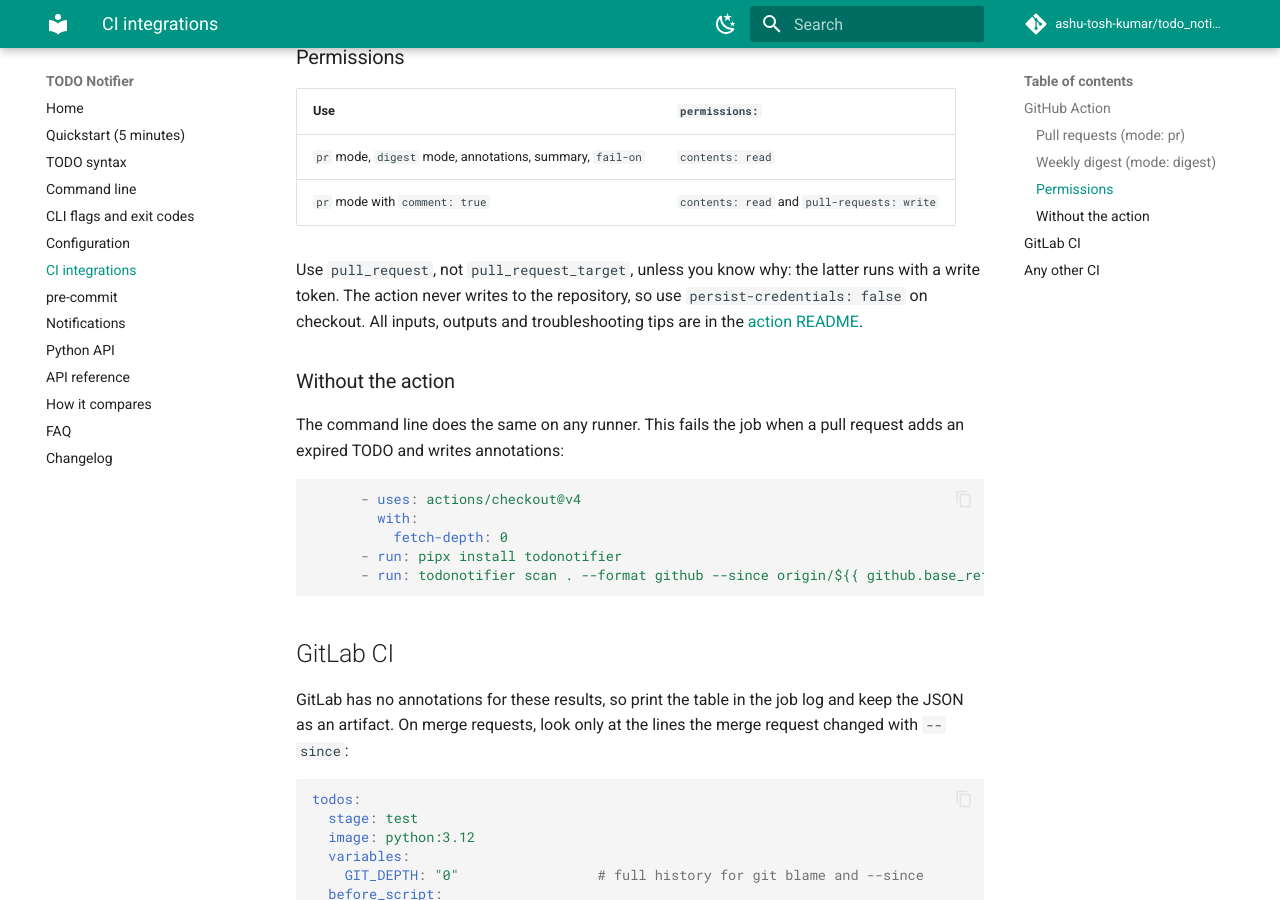
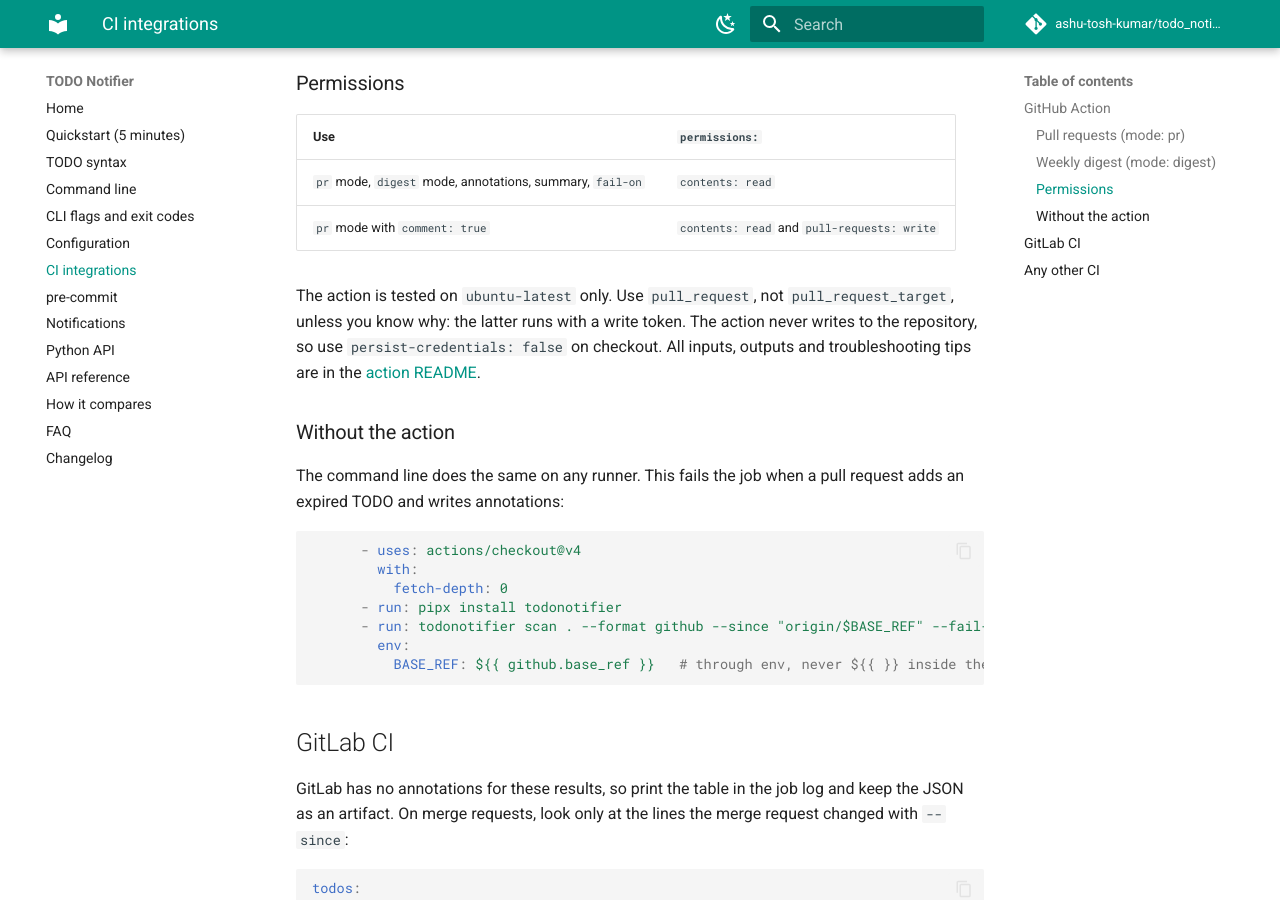
Before and after one commit to ashu-tosh-kumar/todo_notifier, an MkDocs documentation site: the page built from site_src/ci.md, in a window 1280 px wide and 900 px high, scrolled down 2034 px. Built offline with MkDocs 1.6.1 and Material for MkDocs 9.7.7, drawn with Linux system fonts in a browser that asks for light colours; comment, search, counter and statistics services are not loaded; some of the changed text lies outside the part shown.

Commit message:
docs: absolute README links for PyPI, release status notes, docs.yml least privilege, no ${{ }} in a documented run script
Records the main/development branch split for the maintainer in RELEASING.md.

Co-Authored-By: Claude Sonnet 5.5 <noreply@anthropic.com>
Claude-Session: https://claude.ai/code/session_01VcRbvQzqiB2UtnSLYc8Hbd

````diff
--- a/site_src/ci.md
+++ b/site_src/ci.md
@@ -10,7 +10,8 @@ The action in [`integrations/github-action`](https://github.com/ashu-tosh-kumar/
 owners and digests**, not for turning TODOs into issues. It is a thin wrapper around the command line tool, so the config file, tags, owners and default
 due dates all work the same. Pin it to a release tag or, better, a full commit SHA.
 
-It has two modes.
+It has two modes. (`@v2.1.0` and the PyPI release it installs exist once 2.1.0 is published; see the release status note in the
+[Quickstart](quickstart.md).)
 
 ### Pull requests (`mode: pr`)
 
@@ -86,7 +87,7 @@ workflows run on the default branch only, and GitHub pauses them in a public rep
 | `pr` mode, `digest` mode, annotations, summary, `fail-on` | `contents: read` |
 | `pr` mode with `comment: true` | `contents: read` and `pull-requests: write` |
 
-Use `pull_request`, not `pull_request_target`, unless you know why: the latter runs with a write token. The action never writes to the repository, so use
+The action is tested on `ubuntu-latest` only. Use `pull_request`, not `pull_request_target`, unless you know why: the latter runs with a write token. The action never writes to the repository, so use
 `persist-credentials: false` on checkout. All inputs, outputs and troubleshooting tips are in the
 [action README](https://github.com/ashu-tosh-kumar/todo_notifier/blob/main/integrations/github-action/README.md).
 
@@ -99,7 +100,9 @@ The command line does the same on any runner. This fails the job when a pull req
         with:
           fetch-depth: 0
       - run: pipx install todonotifier
-      - run: todonotifier scan . --format github --since origin/${{ github.base_ref }} --fail-on expired
+      - run: todonotifier scan . --format github --since "origin/$BASE_REF" --fail-on expired
+        env:
+          BASE_REF: ${{ github.base_ref }}   # through env, never ${{ }} inside the script: a branch name is not trusted text
 ```
 
 ## GitLab CI
````
Also changed, not shown: README.md (+16 -7 lines), RELEASING.md (+15 -2 lines), roadmap/launch/launch-week-checklist.md (+4 -3 lines), site_src/faq.md (+2 -1 lines), site_src/pre-commit.md (+6 -0 lines), site_src/quickstart.md (+7 -0 lines), 1 other file.
